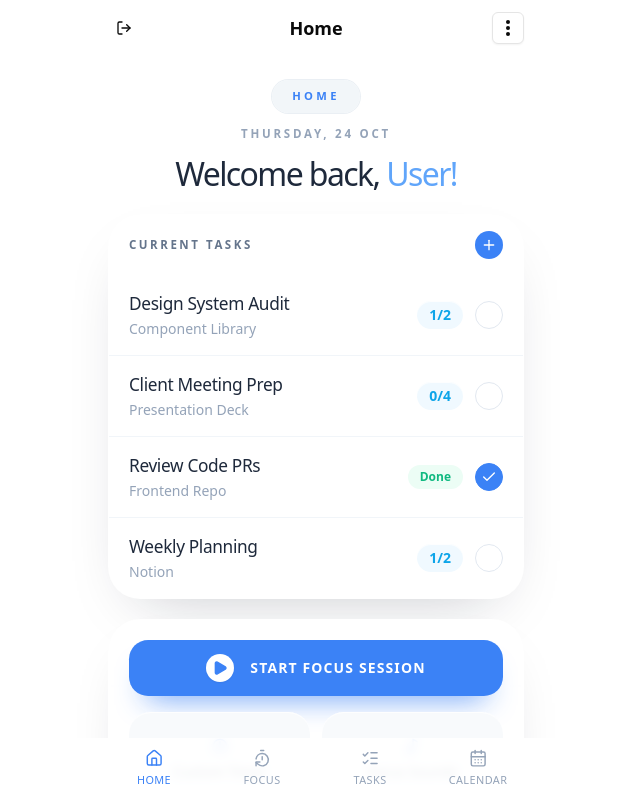
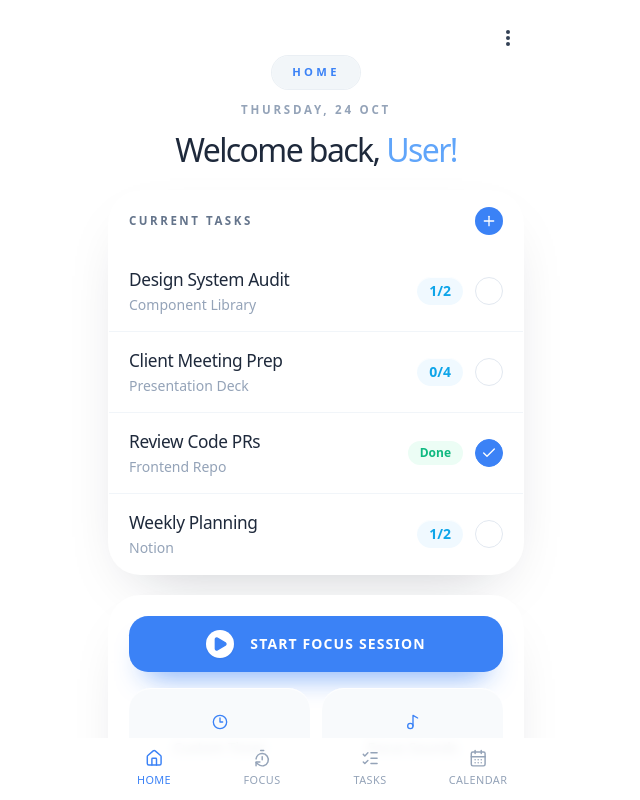
Before and after one commit to GoodFe11ow/Final-project, a Vue app in the folder frontend/: page /home in a window 1280 px wide. Shown: the top 800 px of the page, without its empty margins (324-964 px from the left). Built offline with nearby package versions, Linux system fonts and the light colour scheme.

Commit message:
remove all header. made setting button absolute

```diff
--- a/frontend/src/components/layout/AppShell.vue
+++ b/frontend/src/components/layout/AppShell.vue
@@ -1,7 +1,7 @@
 <script setup lang="ts">
 import { useRoute, useRouter } from 'vue-router'
 import { computed } from 'vue'
-import { CalendarDays, House, ListChecks, TimerReset, LogOutIcon } from 'lucide-vue-next'
+import { CalendarDays, House, ListChecks, TimerReset } from 'lucide-vue-next'
 import { Button } from '@/components/ui/button'
 
 const props = withDefaults(
@@ -27,44 +27,30 @@ function isActive(path: string) {
   return route.path === path
 }
 
-const headerTitle = computed(() => String(route.meta.title ?? 'Productivity'))
-const isHomeRoute = computed(() => route.path === '/home')
 const mainInsetClass = computed(() =>
   props.chromeHidden
     ? 'px-4 pb-4 pt-4'
-    : 'px-4 pb-[5.5rem] pt-[4.75rem]',
+    : 'px-4 pb-[5.5rem] pt-[3.25rem]',
 )
 </script>
 
 <template>
   <div class="flex min-h-svh flex-col bg-background text-foreground">
     <div
-      class="fixed inset-x-0 top-0 z-20 transition-[opacity,transform] duration-300 ease-out"
+      class="pointer-events-none fixed inset-x-0 top-0 z-20 transition-[opacity,transform] duration-300 ease-out"
       :class="
         props.chromeHidden
           ? 'pointer-events-none -translate-y-full opacity-0'
           : 'translate-y-0 opacity-100'
       "
     >
-      <header class="bg-background/80 backdrop-blur-sm">
-        <div class="mx-auto flex w-full max-w-md items-center justify-between px-4 py-3">
+      <div class="relative mx-auto w-full max-w-md">
+        <div class="pointer-events-auto absolute right-4 top-4">
           <Button
-            v-if="isHomeRoute"
             type="button"
             variant="ghost"
-            size="sm"
-            class="px-2 text-xs"
-            @click="router.push('/')"
-          >
-            <LogOutIcon />
-          </Button>
-          <span v-else class="inline-block h-8 w-12" aria-hidden="true" />
-          <h1 class="text-lg font-semibold">{{ headerTitle }}</h1>
-          <Button
-            type="button"
-            variant="outline"
             size="icon-sm"
-            class="shrink-0"
+            class="shrink-0 rounded-full bg-background/85 text-slate-700 shadow-[0_14px_30px_-18px_rgba(15,23,42,0.35)] backdrop-blur-sm hover:bg-background"
             aria-label="Open settings"
             @click="router.push('/settings')"
           >
@@ -75,7 +61,7 @@ const mainInsetClass = computed(() =>
             </span>
           </Button>
         </div>
-      </header>
+      </div>
     </div>
 
     <main
```
